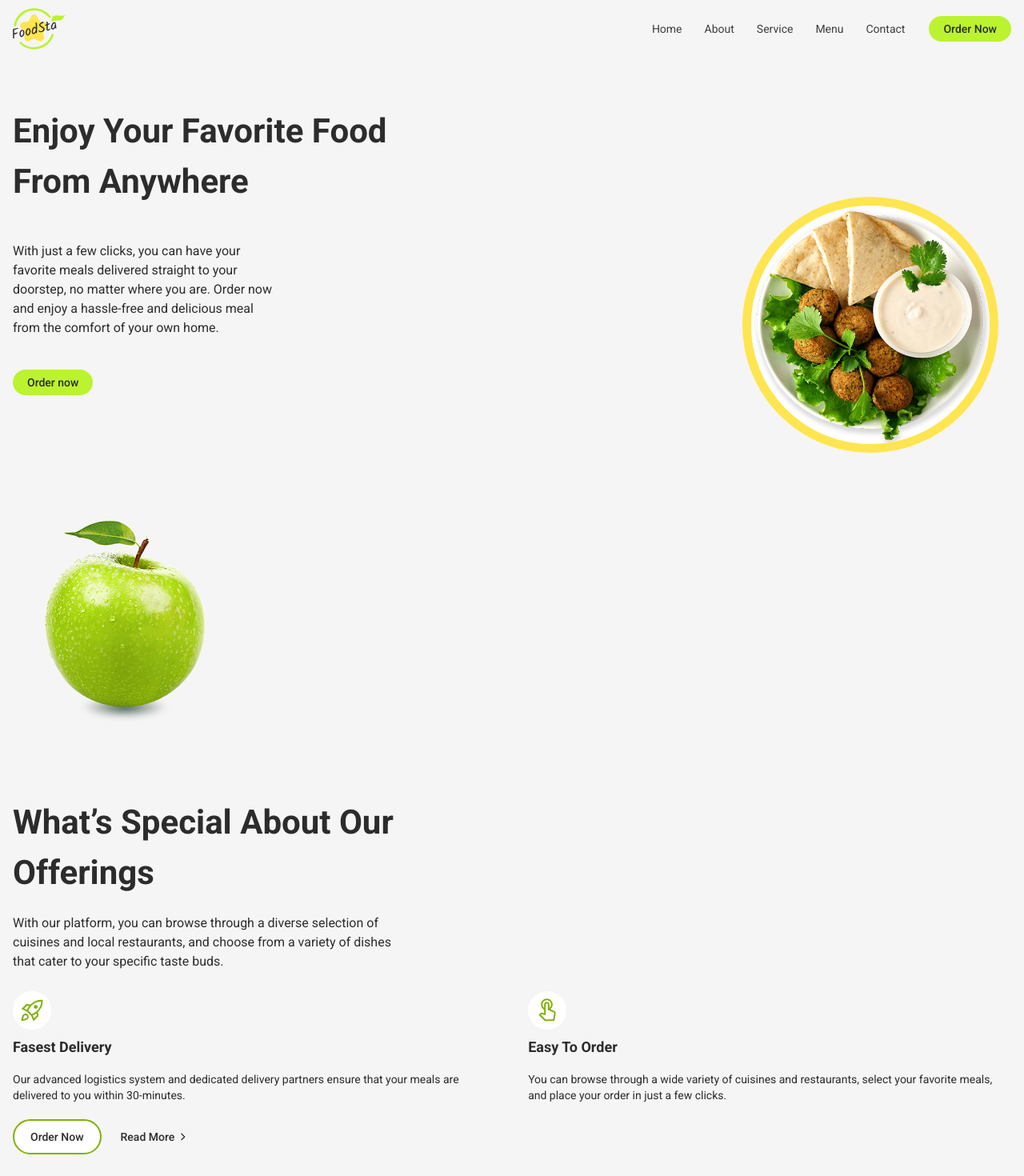
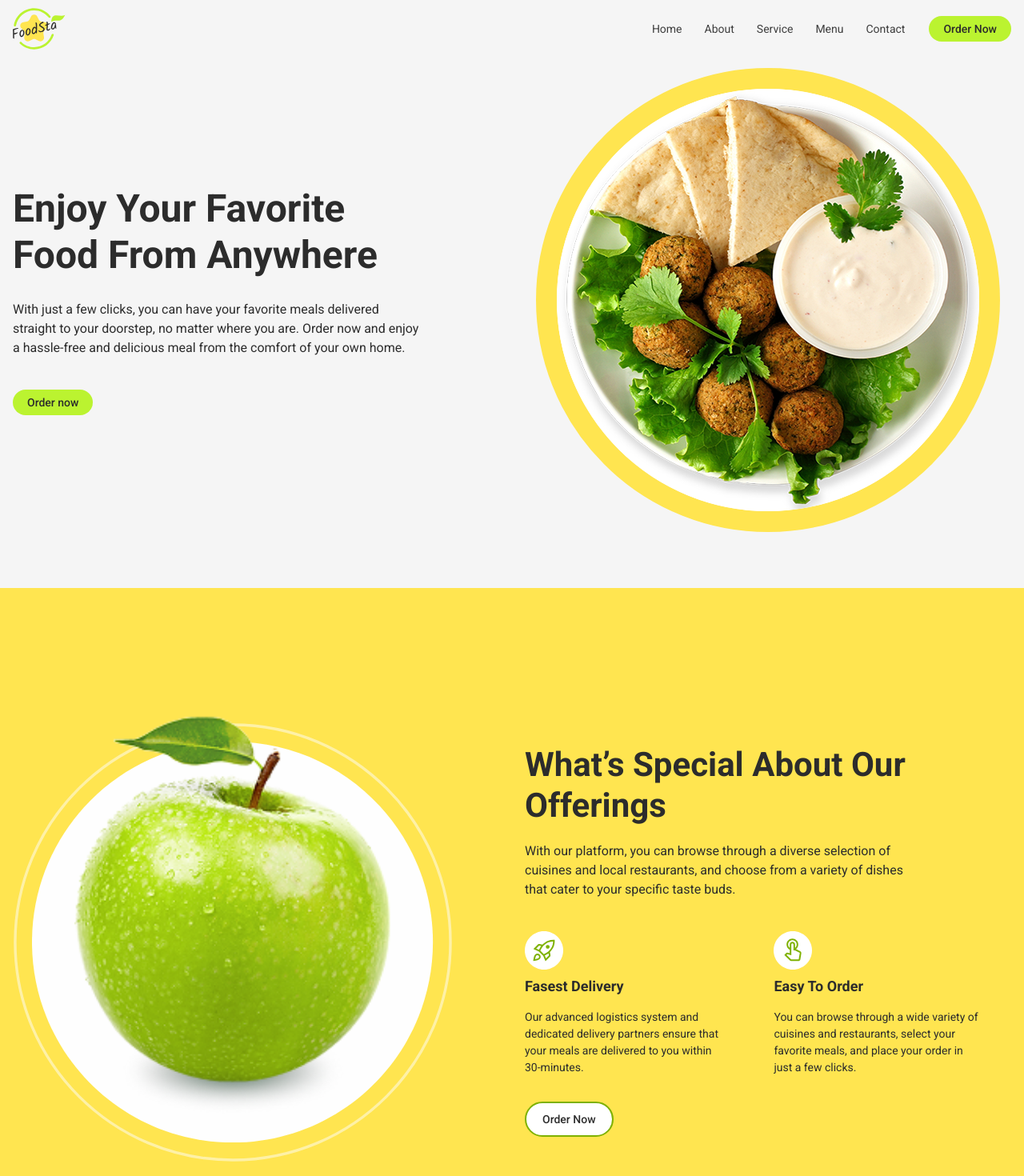
Before and after one commit to Iaroslav-Marchuk/food-sta, a React (Vite) app: page / in a window 1280 px wide. Shown: the top 1470 px of the page at 80% size. Built offline with nearby package versions, Linux system fonts and the light colour scheme.

Commit message:
add work

```diff
--- a/src/components/ApplePic/ApplePic.jsx
+++ b/src/components/ApplePic/ApplePic.jsx
@@ -1,28 +1,36 @@
 function ApplePic({ className = '' }) {
   return (
     <div
-      className={`relative w-70 h-70 flex items-center justify-center ${className}`}
+      className={`relative w-70 h-70 flex items-center justify-center
+        xl:w-137.5 xl:h-137.5
+        ${className}`}
     >
-      {/*  stroke-green-500 */}
-      <svg className="absolute inset-0 z-10 w-70 h-70">
-        <use href="/icons.svg#icon-frame"></use>
+      <svg
+        className="absolute inset-0 z-10 w-70 h-70
+      xl:w-137.5 xl:h-137.5 xl:stroke-(--white)/50"
+      >
+        <use href="/icons.svg#icon-frame" className="xl:stroke-[0.2]"></use>
       </svg>
 
-      {/*  fill-red-300 */}
-      <svg className="absolute z-20 w-64 h-64 fill-none">
+      <svg
+        className="absolute z-20 w-64 h-64 fill-none
+      xl:w-125.5 xl:h-125.5 xl:fill-(--white)"
+      >
         <use href="/icons.svg#icon-background"></use>
       </svg>
 
       <img
         src="/apple.png"
         alt="green apple"
-        className="absolute left-1/2 bottom-13 -translate-x-1/2 z-40"
+        className="absolute left-1/2 bottom-13 -translate-x-1/2 z-40
+        xl:w-99 xl:bottom-25"
       />
 
       <img
         src="/Ellipse 4.png"
         alt="shadow"
-        className="absolute left-1/2 bottom-[calc(52px-0.5*44px)] -translate-x-1/2 z-30 w-32 h-11"
+        className="absolute left-1/2 bottom-[calc(52px-0.5*44px)] -translate-x-1/2 z-30 w-32 h-11
+        xl:w-75 xl:h-30 xl:bottom-13.5"
       />
     </div>
   );
--- a/src/components/MainPic/MainPic.jsx
+++ b/src/components/MainPic/MainPic.jsx
@@ -1,7 +1,9 @@
 function MainPic({ className = '' }) {
   return (
     <div
-      className={`border-11 rounded-[50%] border-(--yellow-main) bg-(--white) ${className}`}
+      className={`border-14 rounded-[50%] border-(--yellow-main) bg-(--white)
+        xl:border-26
+        ${className}`}
     >
       <img src="/img2.jpg" alt="main picture" className="rounded-[50%]" />
     </div>
--- a/src/sections/AboutSection/AboutSection.jsx
+++ b/src/sections/AboutSection/AboutSection.jsx
@@ -3,26 +3,42 @@ import Layout from '../../components/Layout/Layout.jsx';
 
 function AboutSection() {
   return (
-    <section className="mb-33 md:mb-47.5">
-      <Layout>
-        <ApplePic className="mb-15" />
-        <h2 className="font-bold text-[28px] mb-7 text-(--black) md:w-[526px] md:text-[42px] md:mb-5">
+    <section
+      className="mb-33 md:mb-47.5
+    xl:mb-30 xl:pt-42 xl:pb-31 xl:bg-(--yellow-main) xl:-z-10"
+    >
+      <Layout className="xl:flex gap-22.5">
+        <ApplePic className="mb-15 xl:mb-0" />
+        <div className="xl:mt-7 xl:mb-9 xl:w-143">
+          <h2
+            className="font-bold text-[28px] mb-7 text-(--black)
+          md:w-[526px] md:text-[42px] md:mb-5
+          xl:w-full xl:leading-[1.2]"
+          >
             What’s Special About Our Offerings
           </h2>
-        <p className="text-sm mb-8 text-(--black) leading-[1.43] md:w-[500px] md:text-base md:leading-normal md:mb-[25px]">
+          <p
+            className="text-sm mb-8 text-(--black) leading-[1.43]
+          md:w-[500px] md:text-base md:leading-normal md:mb-[25px]
+          xl:mb-10"
+          >
             With our platform, you can browse through a diverse selection of
             cuisines and local restaurants, and choose from a variety of dishes
             that cater to your specific taste buds.
           </p>
-        <div className="flex flex-col gap-6 mb-7 md:flex-row md:gap-20 md:mb-5">
+          <div
+            className="flex flex-col gap-6 mb-7
+          md:flex-row md:gap-20 md:mb-5
+          xl:gap-17 xl:mb-8"
+          >
             <div>
               <svg className="w-12 h-12 mb-2">
                 <use href="/icons.svg#icon-delivery"></use>
               </svg>
-            <h3 className="font-bold text-lg text-(--black) mb-4">
+              <h3 className="font-bold text-lg text-(--black) mb-4 xl:leading-[1.4]">
                 Fasest Delivery
               </h3>
-            <p className="text-sm text-(--black) leading-[1.43]">
+              <p className="text-sm text-(--black) leading-[1.43] xl:leading-normal">
                 Our advanced logistics system and dedicated delivery partners
                 ensure that your meals are delivered to you within 30-minutes.
               </p>
@@ -32,16 +48,17 @@ function AboutSection() {
               <svg className="w-12 h-12 mb-2">
                 <use href="/icons.svg#icon-order"></use>
               </svg>
-            <h3 className="font-bold text-lg text-(--black) mb-4">
+              <h3 className="font-bold text-lg text-(--black) mb-4 xl:leading-[1.4]">
                 Easy To Order
               </h3>
-            <p className="text-sm text-(--black) leading-[1.43]">
-              You can browse through a wide variety of cuisines and restaurants,
-              select your favorite meals, and place your order in just a few
-              clicks.
+              <p className="text-sm text-(--black) leading-[1.43] xl:leading-normal">
+                You can browse through a wide variety of cuisines and
+                restaurants, select your favorite meals, and place your order in
+                just a few clicks.
               </p>
             </div>
           </div>
+
           <div className="flex gap-6">
             <button
               type="button"
@@ -51,7 +68,7 @@ function AboutSection() {
             </button>
             <button
               type="button"
-            className="flex items-center text-sm font-medium text-(--black)"
+              className="flex items-center text-sm font-medium text-(--black) xl:hidden"
             >
               Read More
               <svg className="w-3.5 h-3.5 ml-1">
@@ -59,6 +76,7 @@ function AboutSection() {
               </svg>
             </button>
           </div>
+        </div>
       </Layout>
     </section>
   );
--- a/src/sections/HeaderSection/HeaderSection.jsx
+++ b/src/sections/HeaderSection/HeaderSection.jsx
@@ -10,7 +10,7 @@ function HeaderSection() {
         </svg>
       </a>
 
-      <Navigation className="hidden md:flex gap-7 [&>li>a]:py-7 " />
+      <Navigation className="hidden md:flex gap-7 [&>li>a]:py-7" />
       <button className="hidden md:block text-sm font-medium text-(--black) bg-(--green) rounded-full px-4.5 py-1.5 md:ml-7.5">
         Order Now
       </button>
--- a/src/sections/HeroSection/HeroSection.jsx
+++ b/src/sections/HeroSection/HeroSection.jsx
@@ -3,22 +3,36 @@ import MainPic from '../../components/MainPic/MainPic.jsx';
 
 function HeroSection() {
   return (
-    <section className="mt-15 mb-22.5">
+    <section className="mt-15 mb-22.5 xl:mt-0 xl:mb-14">
       <Layout className="md:relative">
-        <h1 className="font-bold text-[28px] mb-7 text-(--black) md:w-[536px] md:text-[42px] md:mb-11">
+        <h1
+          className="font-bold text-[28px] mb-7 text-(--black)
+        md:w-[536px] md:text-[42px] md:mb-11
+        xl:w-[511px] xl:text-[48px] xl:leading-[1.2] xl:mb-7 xl:pt-40"
+        >
           Enjoy Your Favorite Food From Anywhere
         </h1>
-        <p className="text-sm mb-8 text-(--black) leading-[1.43] md:w-[336px] md:text-base md:mb-10 md:leading-normal">
+        <p
+          className="text-sm mb-8 text-(--black) leading-[1.43]
+        md:w-[336px] md:text-base md:mb-10 md:leading-normal
+        xl:w-[511px]"
+        >
           With just a few clicks, you can have your favorite meals delivered
           straight to your doorstep, no matter where you are. Order now and
           enjoy a hassle-free and delicious meal from the comfort of your own
           home.
         </p>
-        <search></search>
-        <MainPic className="hidden md:block w-80 h-80 absolute bottom-0 right-8" />
+
+        <MainPic
+          className="hidden
+        md:block w-80 h-80 absolute bottom-0 right-8
+        xl:w-145 xl:h-145 xl:right-7.5 xl:bottom-3.5
+        "
+        />
         <button
           type="button"
-          className="text-sm font-medium text-(--black) bg-(--green) rounded-full px-4.5 py-1.5 mb-[72px]"
+          className="text-sm font-medium text-(--black) bg-(--green) rounded-full px-4.5 py-1.5 mb-18
+          xl:mb-40"
         >
           Order now
         </button>
```
Also changed, not shown: public/icons.svg. Lines whose indentation alone changed are shown as unchanged.
